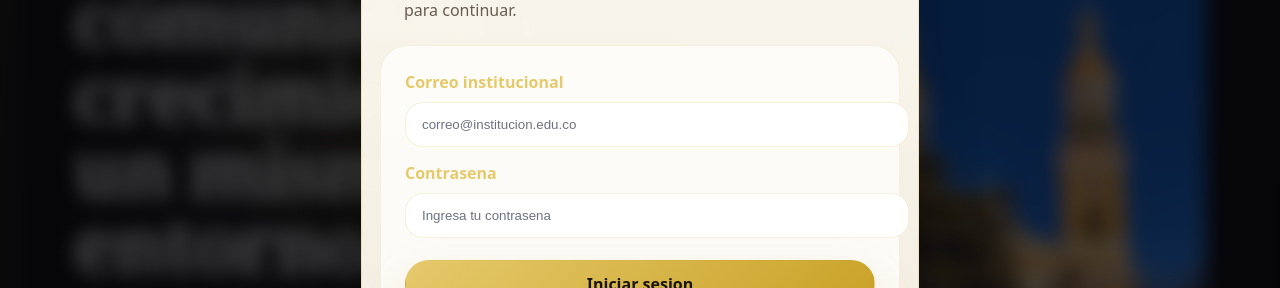
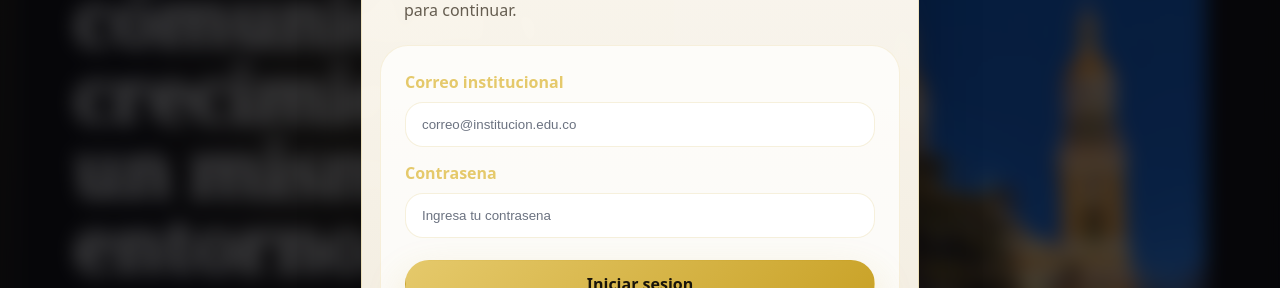
Before and after one commit to murciabrayan/frontend-aula, a React (Vite) app: page / in a window 1280 px wide. Both pictures are taken after a click on the button "Iniciar sesion". Shown: the part 331-619 px from the top of the page. Built offline with nearby package versions, Linux system fonts and the light colour scheme; no server answers.

Commit message:
Corrige el desbordamiento de inputs en el login de la landing

```diff
--- a/src/landing/landing.css
+++ b/src/landing/landing.css
@@ -326,6 +326,7 @@ body {
 }
 
 .landing-login__form input {
+  box-sizing: border-box;
   width: 100%;
   border: 1px solid rgba(201, 162, 39, 0.16);
   border-radius: 18px;
@@ -334,6 +335,10 @@ body {
   padding: 14px 16px;
   outline: none;
   transition: border-color 180ms ease, box-shadow 180ms ease;
+}
+
+.landing-login__form > * {
+  min-width: 0;
 }
 
 .landing-login__form input:focus {
```
